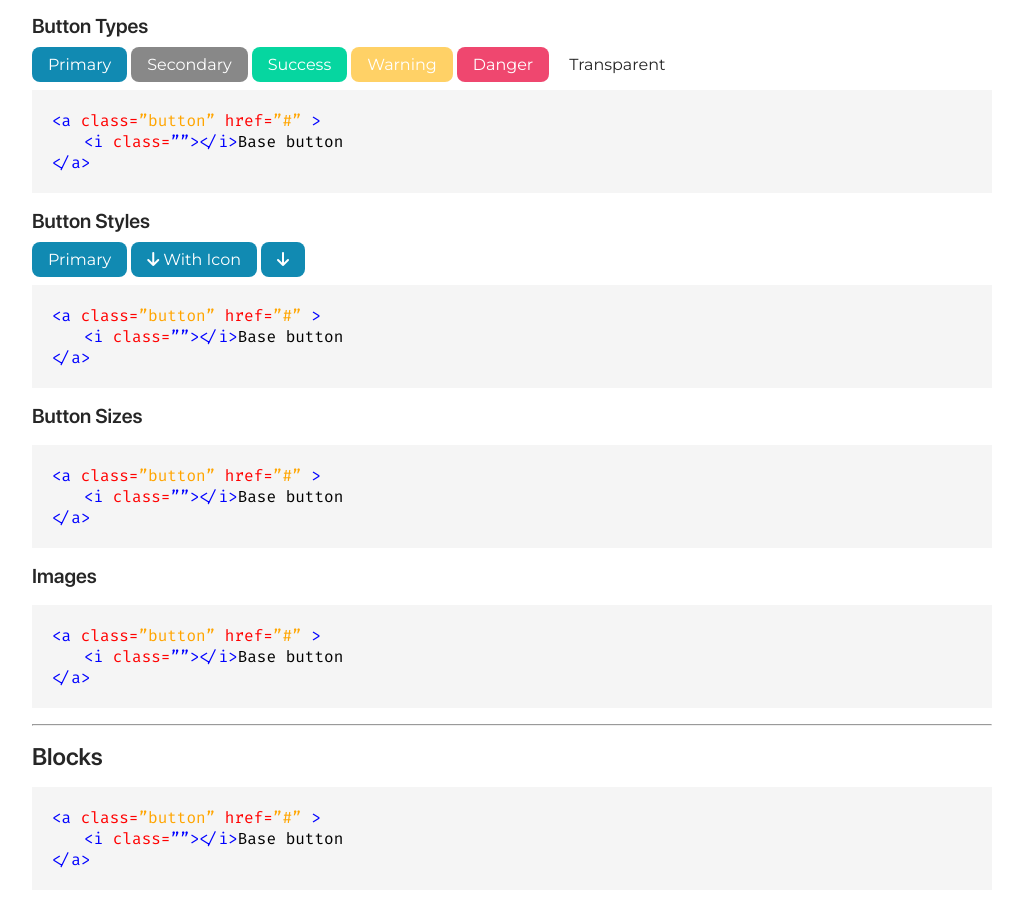
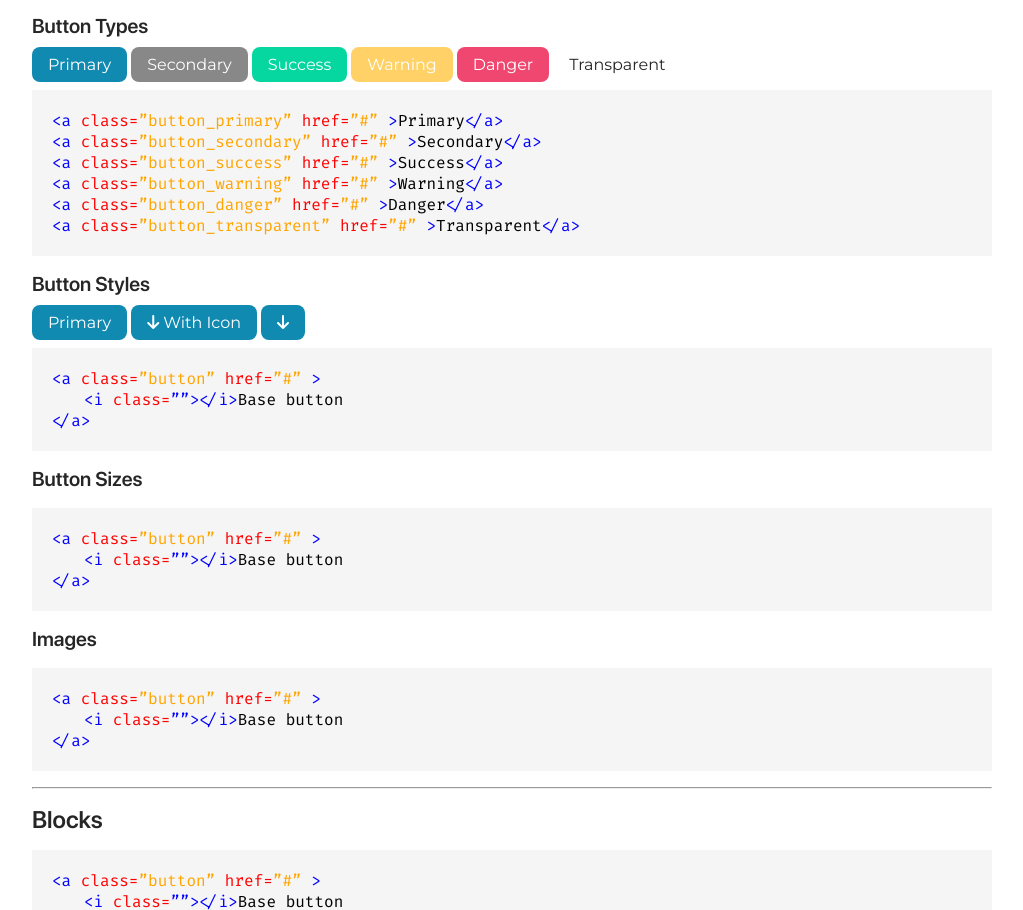
Before and after one commit to codeableorg/HTML-CSS-01-Component-Library-Essentials-BalvirPurewal, a plain HTML site: page index.html in a window 1280 px wide. Shown: the part 1447-2357 px from the top of the page, without its empty margins (128-1151 px from the left). Drawn offline with Linux system fonts and the light colour scheme; a web font is replaced by a local one.

Commit message:
Edited button types code lines.

```diff
--- a/index.html
+++ b/index.html
@@ -116,16 +116,39 @@
 		<code>
 			<div>
 				<span class="blue"><</span><span class="blue">a</span>
-				<span class="red"> class=<span class="orange">”button”</span></span>
+				<span class="red"> class=<span class="orange">”button_primary”</span></span>
 				<span class="red"> href=<span class="orange">”#”</span></span>
-				<span class="blue">></span>
-			</div>
-			<div class="margin-left">
-				<span class="blue"><</span><span class="blue">i</span>
-				<span class="red"> class=<span class="blue">””</span></span><span class="blue">></span><span class="blue"><</span><span class="blue">/i></span>Base button
+				<span class="blue">></span>Primary<span class="blue"><</span><span class="blue">/a></span>
 			</div>
 			<div>
-				<span class="blue"><</span><span class="blue">/a></span>
+				<span class="blue"><</span><span class="blue">a</span>
+				<span class="red"> class=<span class="orange">”button_secondary”</span></span>
+				<span class="red"> href=<span class="orange">”#”</span></span>
+				<span class="blue">></span>Secondary<span class="blue"><</span><span class="blue">/a></span>
+			</div>
+			<div>
+				<span class="blue"><</span><span class="blue">a</span>
+				<span class="red"> class=<span class="orange">”button_success”</span></span>
+				<span class="red"> href=<span class="orange">”#”</span></span>
+				<span class="blue">></span>Success<span class="blue"><</span><span class="blue">/a></span>
+			</div>
+			<div>
+				<span class="blue"><</span><span class="blue">a</span>
+				<span class="red"> class=<span class="orange">”button_warning”</span></span>
+				<span class="red"> href=<span class="orange">”#”</span></span>
+				<span class="blue">></span>Warning<span class="blue"><</span><span class="blue">/a></span>
+			</div>
+			<div>
+				<span class="blue"><</span><span class="blue">a</span>
+				<span class="red"> class=<span class="orange">”button_danger”</span></span>
+				<span class="red"> href=<span class="orange">”#”</span></span>
+				<span class="blue">></span>Danger<span class="blue"><</span><span class="blue">/a></span>
+			</div>
+			<div>
+				<span class="blue"><</span><span class="blue">a</span>
+				<span class="red"> class=<span class="orange">”button_transparent”</span></span>
+				<span class="red"> href=<span class="orange">”#”</span></span>
+				<span class="blue">></span>Transparent<span class="blue"><</span><span class="blue">/a></span>
 			</div>
 		</code>
 	</div>
```
